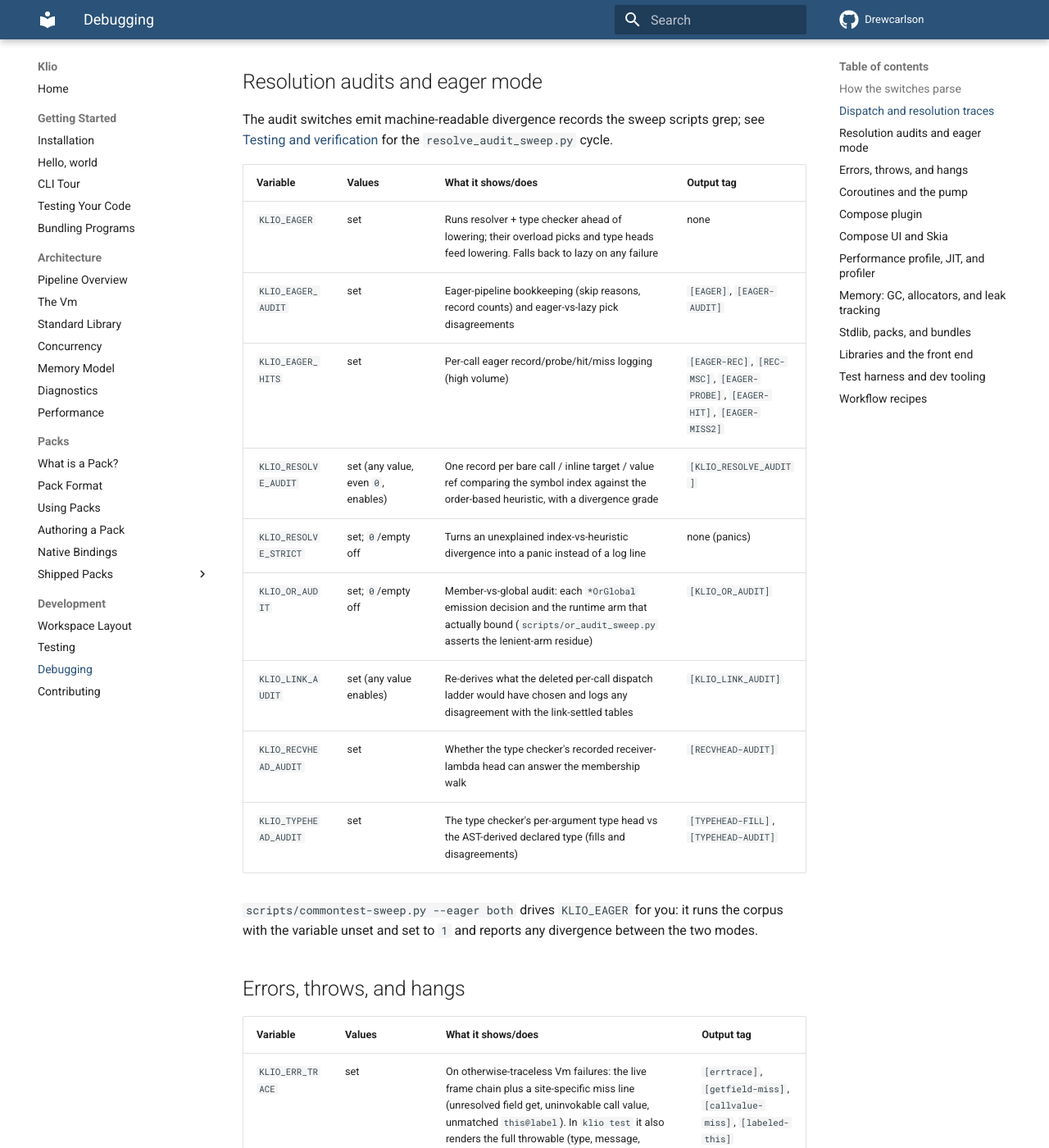
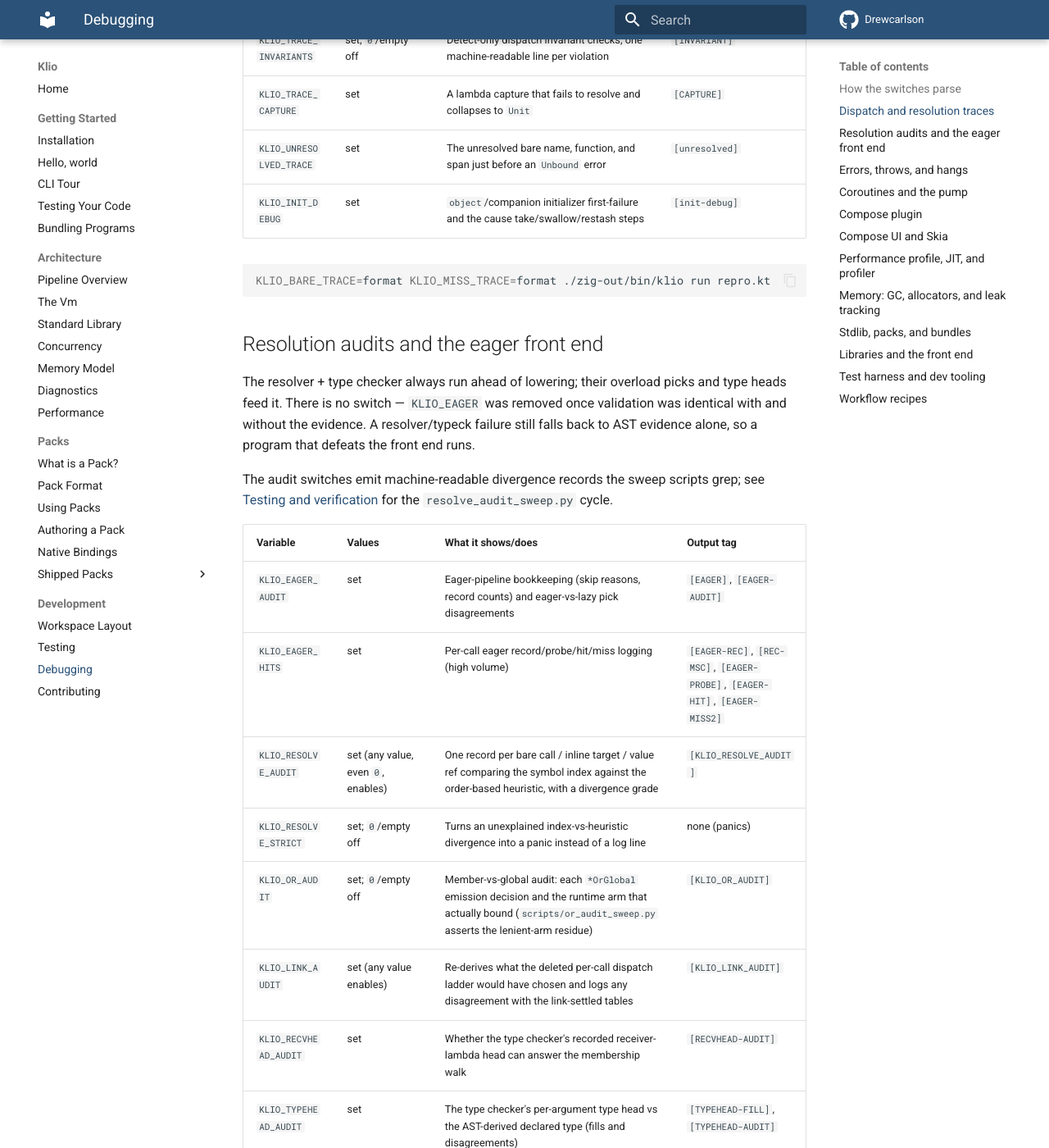
Before and after one commit to DrewCarlson/klio, an MkDocs documentation site: the page built from docs/development/debugging.md, in a window 1280 px wide and 1400 px high, scrolled down 3483 px. Shown: the whole window at 82% size. Built offline with MkDocs 1.6.1 and Material for MkDocs 9.7.7, drawn with Linux system fonts in a browser that asks for light colours; the version menu is left out; some of the changed text lies outside the part shown.

````diff
--- a/docs/development/debugging.md
+++ b/docs/development/debugging.md
@@ -60,6 +60,9 @@
 | `KLIO_SAM_TRACE` | set | Implicit-receiver candidate walk and member-arm dispatch shapes | `[sam-walk]`, `[sam-direct]`, `[sam-arm]`, `[marm]` |
 | `KLIO_EF_TRACE` | `<name>` | Emit-form / member-shadowability decision for a named call (inline target chosen, shadowable routing, receiver-context flags) | `[ef]`, `[tbie]`, `[efset]` |
 | `KLIO_INLINE_PICK` | `<name>` | Inline-overload candidate set (receiver type, owner class, file) plus the receiver chain head | `[ipick]` |
+| `KLIO_EXTKEY_TRACE` | `<fid>[,<fid>]` | The eight-element extension ranking key for the named candidates, plus their parameter type heads. Ranking is lexicographic, so the first differing component is the one that decided | `[extkey]` |
+| `KLIO_ARGTY_TRACE` | `<identifier>` | The static type lowering actually used for that named expression, and whether it came from an inline splice's declared parameter type. Separates "no type" from "wrong type", which look identical from a failing test | `[argty]` |
+| `KLIO_SPLICE_TRACE` | `<function name>` | Whether a named `inline fun` reaches the splice path, and which parameter types the splice binds | `[splice]` |
 | `KLIO_LEAF_TRACE` | `<substring of a function name>` | Why the frameless leaf-expression serve declined for a matching function (unsupported opcode, non-instance field receiver, unclaimed field route, callee that is not a leaf) | `[leaf]` |
 | `KLIO_SBC_TRACE` | set | Constructor-vs-member routing inputs for each capitalized bare call | `[sbc]` |
 | `KLIO_SUBTYPE_TRACE` | `<substr>` | Instance-supertype search during overload scoring, for target types containing the substring | `[sub]` |
@@ -81,7 +84,14 @@
 KLIO_BARE_TRACE=format KLIO_MISS_TRACE=format ./zig-out/bin/klio run repro.kt
 ```
 
-## Resolution audits and eager mode
+## Resolution audits and the eager front end
+
+The resolver + type checker always run ahead of lowering; their overload
+picks and type heads feed it. There is no switch — `KLIO_EAGER` was removed
+once validation was identical with and without the evidence. A
+resolver/typeck failure still falls back to AST evidence alone, so a program
+that defeats the front end runs.
+
 
 The audit switches emit machine-readable divergence records the
 sweep scripts grep; see
@@ -90,7 +100,6 @@
 
 | Variable | Values | What it shows/does | Output tag |
 |----------|--------|--------------------|------------|
-| `KLIO_EAGER` | set | Runs resolver + type checker ahead of lowering; their overload picks and type heads feed lowering. Falls back to lazy on any failure | none |
 | `KLIO_EAGER_AUDIT` | set | Eager-pipeline bookkeeping (skip reasons, record counts) and eager-vs-lazy pick disagreements | `[EAGER]`, `[EAGER-AUDIT]` |
 | `KLIO_EAGER_HITS` | set | Per-call eager record/probe/hit/miss logging (high volume) | `[EAGER-REC]`, `[REC-MSC]`, `[EAGER-PROBE]`, `[EAGER-HIT]`, `[EAGER-MISS2]` |
 | `KLIO_RESOLVE_AUDIT` | set (any value, even `0`, enables) | One record per bare call / inline target / value ref comparing the symbol index against the order-based heuristic, with a divergence grade | `[KLIO_RESOLVE_AUDIT]` |
@@ -100,9 +109,10 @@
 | `KLIO_RECVHEAD_AUDIT` | set | Whether the type checker's recorded receiver-lambda head can answer the membership walk | `[RECVHEAD-AUDIT]` |
 | `KLIO_TYPEHEAD_AUDIT` | set | The type checker's per-argument type head vs the AST-derived declared type (fills and disagreements) | `[TYPEHEAD-FILL]`, `[TYPEHEAD-AUDIT]` |
 
-`scripts/commontest-sweep.py --eager both` drives `KLIO_EAGER` for
-you: it runs the corpus with the variable unset and set to `1` and
-reports any divergence between the two modes.
+`scripts/commontest-sweep.py` accepts `--eager` for compatibility and
+ignores it: there is only one pipeline, so `both` just runs the corpus
+twice and reports any run-to-run divergence (useful for catching
+nondeterminism, not modes).
 
 ## Errors, throws, and hangs
 
````
Also changed, not shown: 12 other files.
